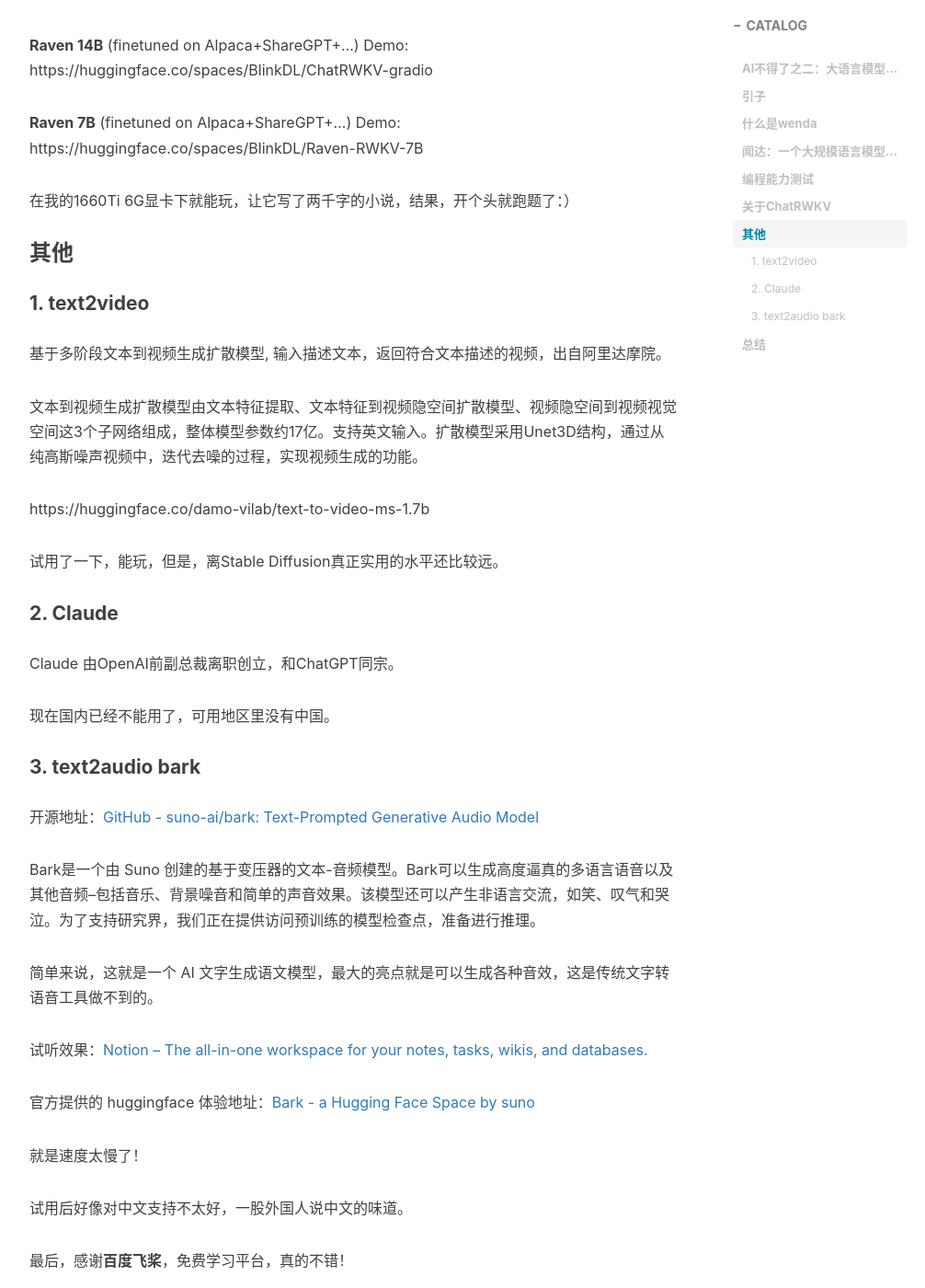
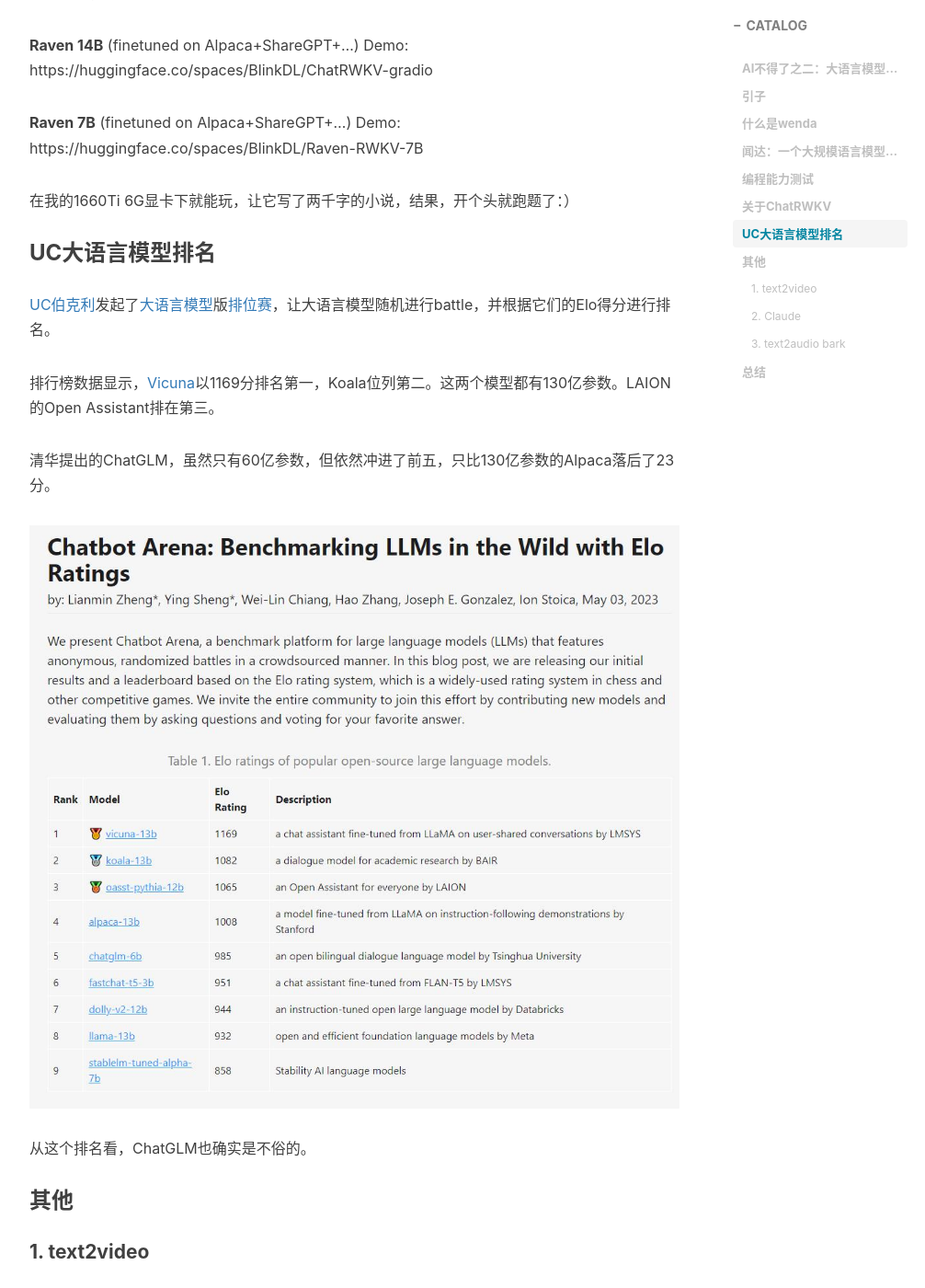
Before and after one commit to shenyaojun/shenyaojun.github.io, a Jekyll site: the page built from _posts/2023-05-08-AI不得了之二：大语言模型之ChatGLM.md, in a window 1280 px wide and 1400 px high, scrolled down 5162 px. Shown: the whole window at 92% size, without its empty margins (233-1239 px from the left). Built offline with Jekyll 4.4.1, drawn with Linux system fonts in a browser that asks for light colours; nearby versions of some CDN libraries; comment, search, counter and statistics services are not loaded.

Commit message:
update for 20230508

```diff
--- a/_posts/2023-05-08-AI不得了之二：大语言模型之ChatGLM.md
+++ b/_posts/2023-05-08-AI不得了之二：大语言模型之ChatGLM.md
@@ -177,6 +177,20 @@
 
 
 
+### UC大语言模型排名
+
+[UC伯克利](https://www.chinaz.com/tags/812228.shtml)发起了[大语言模型](https://www.chinaz.com/tags/793361.shtml)版[排位赛](https://www.chinaz.com/tags/paiweisai.shtml)，让大语言模型随机进行battle，并根据它们的Elo得分进行排名。
+
+排行榜数据显示，[Vicuna](https://www.chinaz.com/tags/812229.shtml)以1169分排名第一，Koala位列第二。这两个模型都有130亿参数。LAION的Open Assistant排在第三。
+
+清华提出的ChatGLM，虽然只有60亿参数，但依然冲进了前五，只比130亿参数的Alpaca落后了23分。
+
+![QQ截图20230505104532.jpg](\img\images\6381888065823382606233687.jpg)
+
+从这个排名看，ChatGLM也确实是不俗的。
+
+
+
 ### 其他
 
 #### 1. text2video
```
Also changed, not shown: img/images/6381888065823382606233687.jpg (added).
